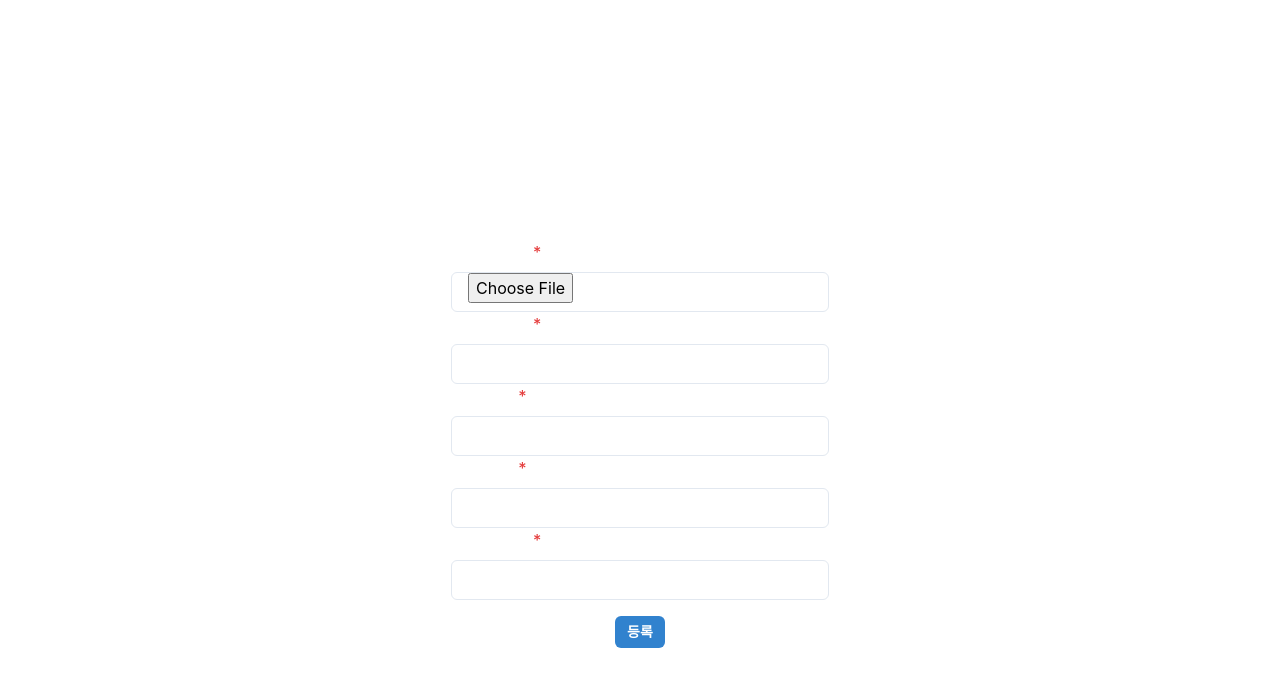
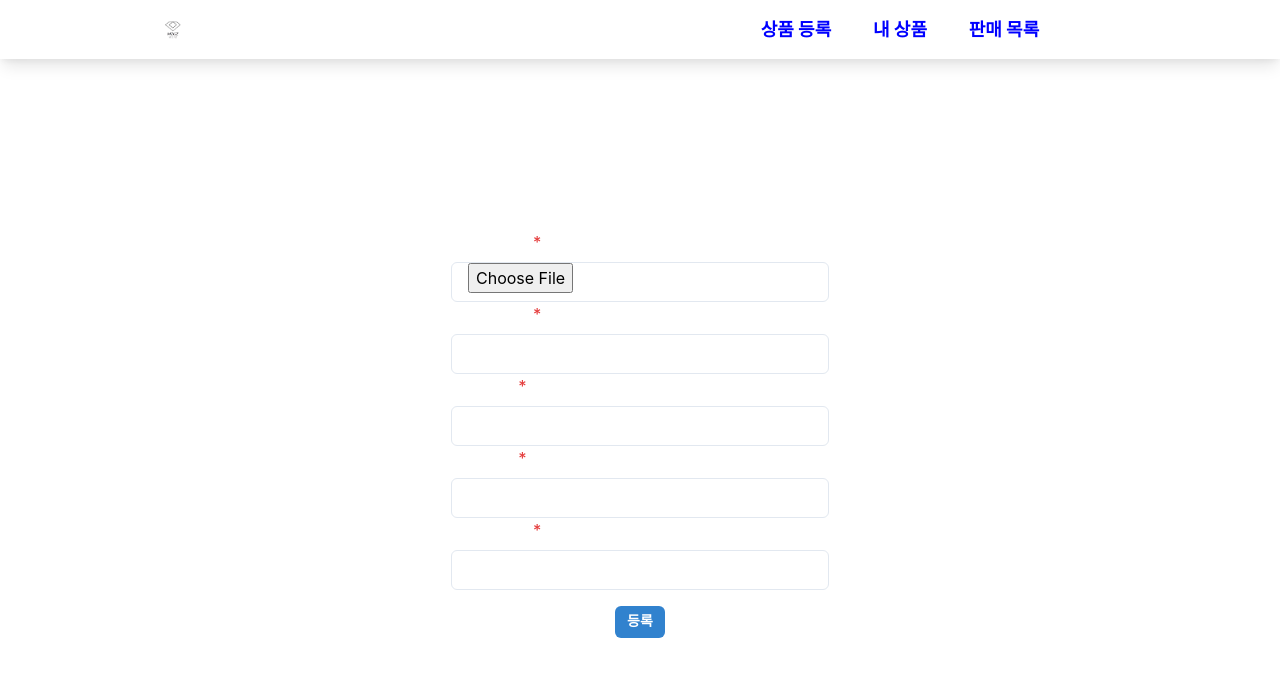
Before and after one commit to rhddbsghks/MZGZ, a React (Create React App) app in the folder frontend/: page / in a window 1280 px wide. Shown: the top 686 px of the page. Built offline with nearby package versions, Linux system fonts and the light colour scheme; what web3 would draw is missing.

Commit message:
edit: navbar components edit

```diff
--- a/frontend/public/index.html
+++ b/frontend/public/index.html
@@ -2,7 +2,7 @@
 <html lang="en">
   <head>
     <meta charset="utf-8" />
-    <link rel="icon" href="%PUBLIC_URL%/favicon.ico" />
+    <link rel="icon" href="%PUBLIC_URL%/logo.png" />
     <meta name="viewport" content="width=device-width, initial-scale=1" />
     <meta name="theme-color" content="#000000" />
     <meta
@@ -24,7 +24,7 @@
       work correctly both with client-side routing and a non-root public URL.
       Learn how to configure a non-root public URL by running `npm run build`.
     -->
-    <title>React App</title>
+    <title>명진가Z: MZ세대의 명품 놀이터</title>
   </head>
   <body>
     <noscript>You need to enable JavaScript to run this app.</noscript>
--- a/frontend/src/App.js
+++ b/frontend/src/App.js
@@ -53,7 +53,7 @@ function App() {
   return (
     <>
       <BrowserRouter>
-        <Layout>
+        <Layout account={account}>
           <Routes>
             <Route path="/" element={<Main account={account} />}></Route>
             <Route
--- a/frontend/src/components/Layout.js
+++ b/frontend/src/components/Layout.js
@@ -1,62 +1,52 @@
 import React from "react";
-import { Link } from "react-router-dom";
-import { Stack, Flex, Text, GridItem, Grid } from "@chakra-ui/react";
+import { Stack, Flex, Text, GridItem, Grid, Button, Image, Link } from "@chakra-ui/react";
 
-const Layout = ({ children }) => {
+const Layout = ({ children, account }) => {
   return (
     <Stack h="100vh" color="Background">
       <Grid
         templateColumns="repeat(12, 1fr)"
         bg="unset"
+        boxShadow="lg"
         p={4}
         justifyContent="space-around"
         alignItems="center"
       >
+        <GridItem colSpan={1} />
         <GridItem colSpan={1} justifySelf="center">
-          <Text fontWeight="bold">MZGZ</Text>
+          <Image src="/logo.png" alt="img" w={18} h={18} />
         </GridItem>
-        <GridItem colSpan={8} />
+        <GridItem colSpan={5}>
+          {account ? <Text><strong>{account}</strong> 님 환영합니다.</Text> : <Text><strong>로그인 해주세요.</strong></Text>}
+        </GridItem>
         <GridItem colSpan={1} justifySelf="center">
           <Link
-            to="/"
-            colorScheme="unset"
-            textColor="black"
-            fontWeight="bold"
-            fontSize="large"
+            to="/" size="sm" colorScheme="blue"
+            textColor="blue" fontWeight="bold" fontSize="large"
           >
-            상품 등록-pushpush
+            상품 등록
           </Link>
         </GridItem>
         <GridItem colSpan={1} justifySelf="center">
           <Link
-            to="/my-product"
-            size="sm"
-            colorScheme="unset"
-            textColor="black"
-            fontWeight="bold"
-            fontSize="large"
+            to="/my-product" size="sm" colorScheme="blue"
+            textColor="blue" fontWeight="bold" fontSize="large"
           >
             내 상품
           </Link>
         </GridItem>
         <GridItem colSpan={1} justifySelf="center">
           <Link
-            to="/sale-product"
-            size="sm"
-            colorScheme="unset"
-            textColor="black"
-            fontWeight="bold"
-            fontSize="large"
-          >
-            판매 목록
+            to="/sale-product" size="sm" colorScheme="blue"
+            textColor="blue" fontWeight="bold" fontSize="large"
+            >
+              판매 목록
           </Link>
         </GridItem>
+        <GridItem colSpan={1} />
       </Grid>
       <Flex
-        direction="column"
-        h="full"
-        justifyContent="center"
-        alignItems="center"
+        direction="column" h="full" justifyContent="center" alignItems="center"
       >
         {children}
       </Flex>
```
Also changed, not shown: frontend/public/logo.png (added).
